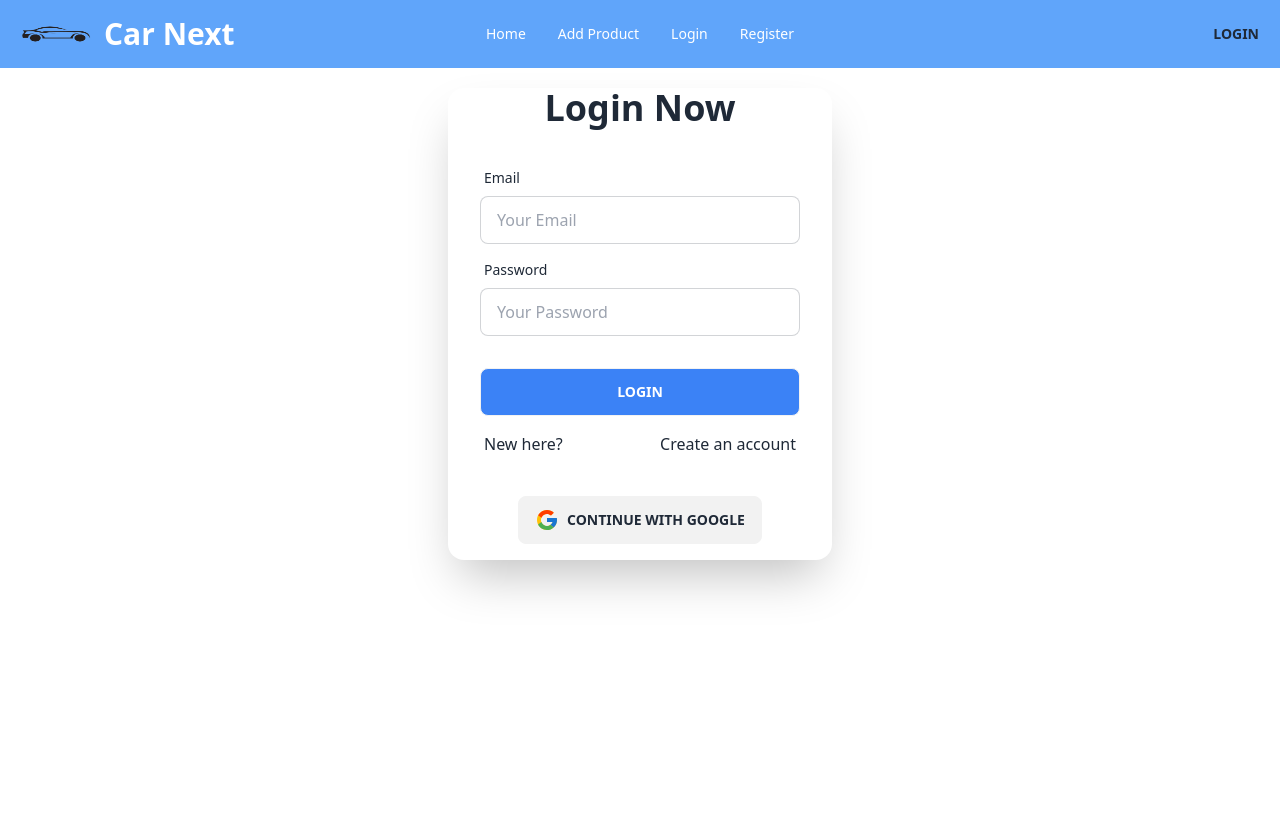
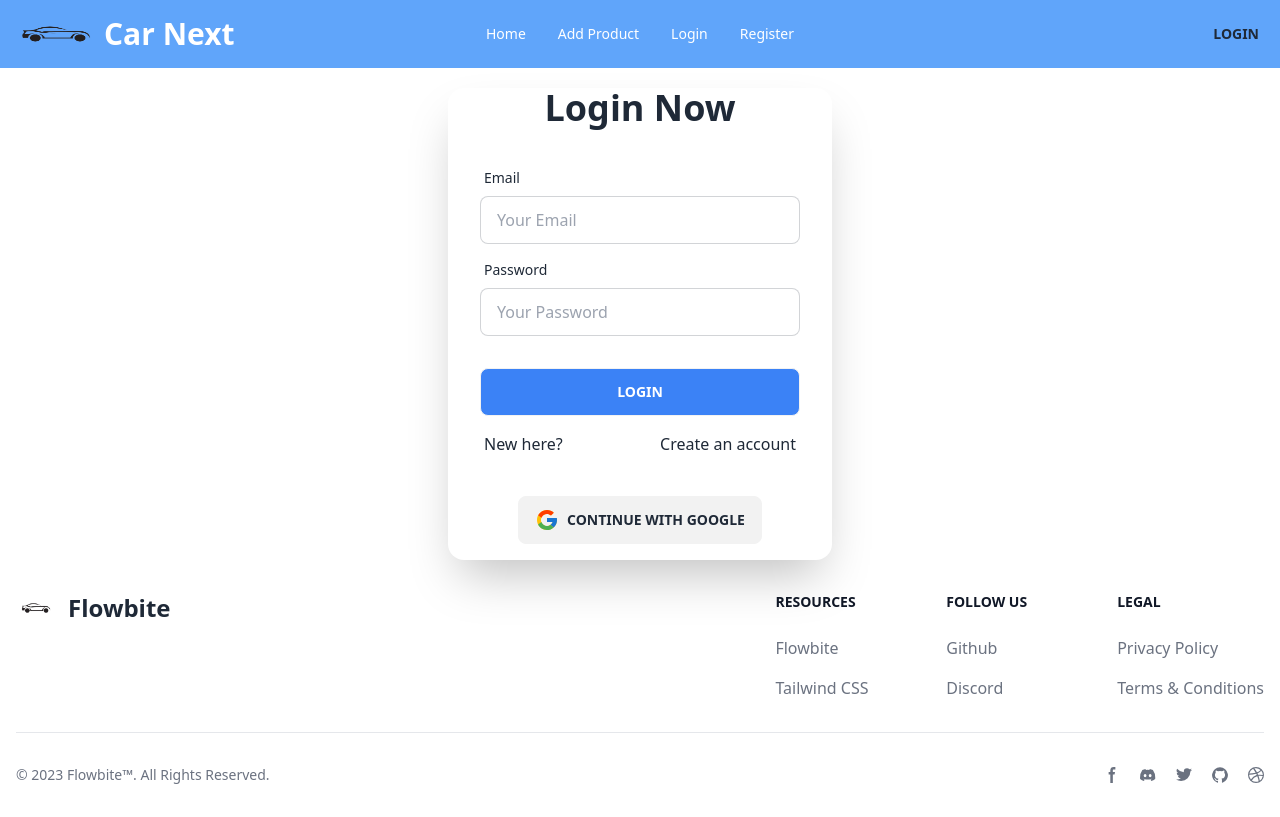
Before and after one commit to toaha77/brandShop-client, a React (Vite) app: page /login in a window 1280 px wide. Built offline with nearby package versions, Linux system fonts and the light colour scheme; no server answers.

Commit message:
add-product section added

```diff
--- a/src/Footer/Footer.jsx
+++ b/src/Footer/Footer.jsx
@@ -8,7 +8,7 @@ const Footer = () => {
         <div className="md:flex md:justify-between">
           <div className="mb-6 md:mb-0">
               <a href="https://flowbite.com/" className="flex items-center">
-                  <img src="https://flowbite.com/docs/images/logo.svg" className="h-8 mr-3" alt="FlowBite Logo" />
+                  <img src="/car-logo-removebg-preview.png" className="h-8 mr-3" alt="FlowBite Logo" />
                   <span className="self-center text-2xl font-semibold whitespace-nowrap dark:text-white">Flowbite</span>
               </a>
           </div>
--- a/src/Layout/MainLayout.jsx
+++ b/src/Layout/MainLayout.jsx
@@ -1,6 +1,7 @@
 import { Outlet } from "react-router-dom";
 import Navbar from "../Navbar/Navbar";
 import { Toaster } from "react-hot-toast";
+import Footer from "../Footer/Footer";
 
 
 const MainLayout = () => {
@@ -8,7 +9,7 @@ const MainLayout = () => {
         <div>
             <Navbar></Navbar>
             <Outlet></Outlet>
-
+           <Footer></Footer>
             <Toaster></Toaster>
         </div>
     );
```
